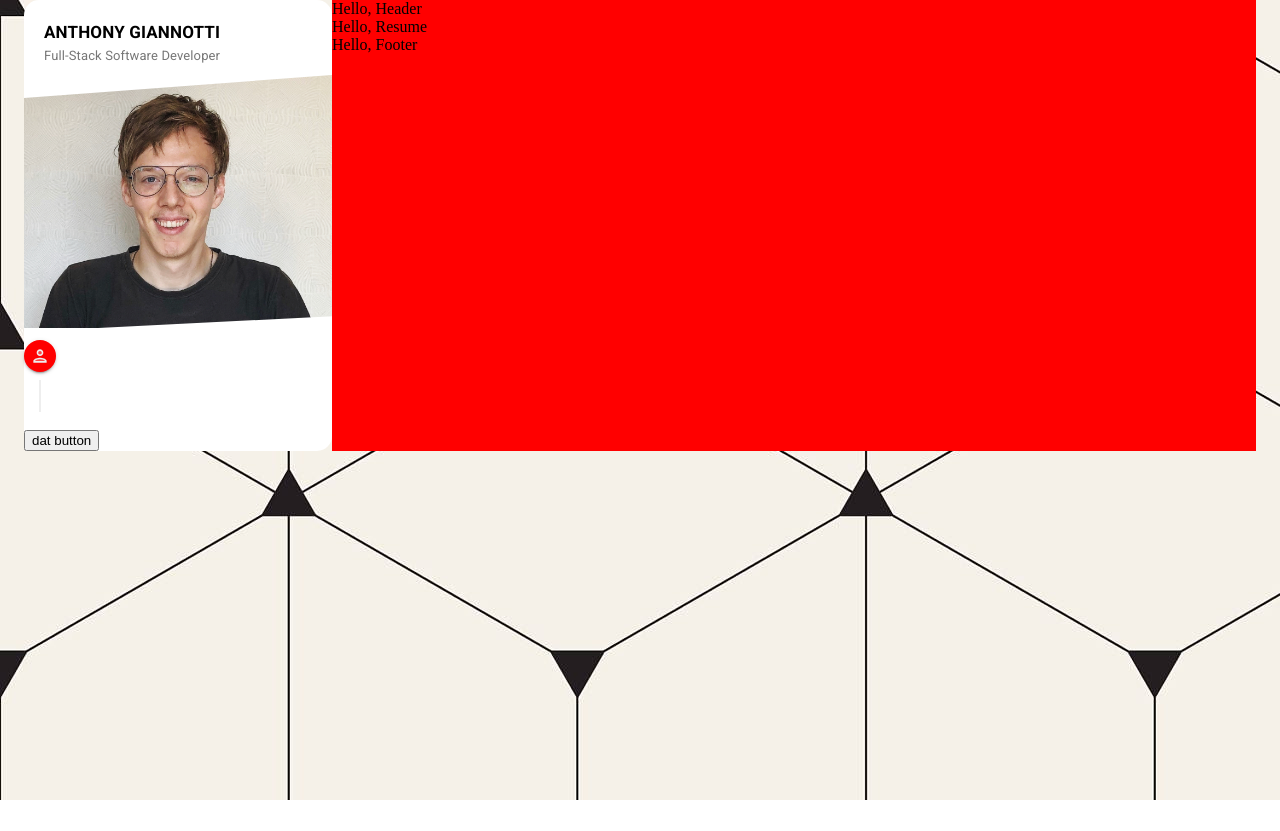
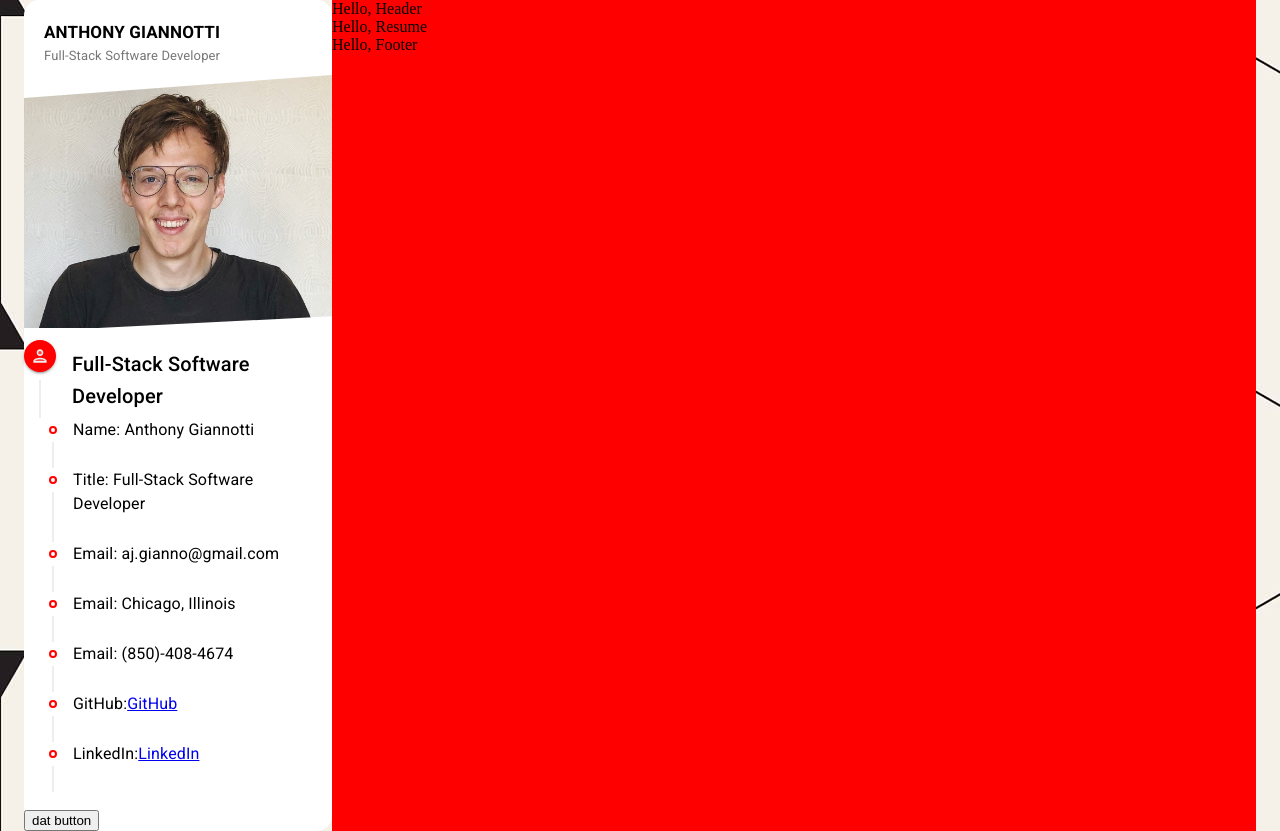
Before and after one commit to agiannotti/hello-portfolio, a React (Create React App) app: page / in a window 1280 px wide. Before the commit the page ends 800 px from the top, so only its background shows below. Built offline with nearby package versions, Linux system fonts and the light colour scheme.

Commit message:
map through object to populate bio

```diff
--- a/src/components/Profile/Profile.js
+++ b/src/components/Profile/Profile.js
@@ -4,9 +4,32 @@
 import React from 'react';
 
 import resumeData from '../../utils/resumeData';
-import BasicTimeline from '../Timeline/Timeline';
+import BasicTimeline, { CustomTimelineSeparator } from '../Timeline/Timeline';
 import face from './../../assets/images/soho-self-square.png';
 import PersonTwoToneIcon from '@material-ui/icons/PersonTwoTone';
+import TimelineItem from '@material-ui/lab/TimelineItem';
+import TimelineContent from '@material-ui/lab/TimelineContent';
+
+const CustomTimelineItem = ({ title, text, link }) => (
+  <TimelineItem>
+    <CustomTimelineSeparator />
+    <TimelineContent className='timeline_content'>
+      {link ? (
+        <Typography className='timelineItem_text'>
+          <span>{title}:</span>
+          <a href={link} target='_blank' rel='noreferrer'>
+            {text}
+          </a>
+        </Typography>
+      ) : (
+        <Typography className='timelineItem_text'>
+          {' '}
+          <span>{title}:</span> {text}
+        </Typography>
+      )}
+    </TimelineContent>
+  </TimelineItem>
+);
 
 const Profile = () => {
   return (
@@ -20,7 +43,21 @@
       </figure>
 
       <div className='profile_information'>
-        <BasicTimeline icon={<PersonTwoToneIcon />} />
+        <BasicTimeline icon={<PersonTwoToneIcon />} title={resumeData.title}>
+          <CustomTimelineItem title='Name' text={resumeData.name} />
+          <CustomTimelineItem title='Title' text={resumeData.title} />
+          <CustomTimelineItem title='Email' text={resumeData.email} />
+          <CustomTimelineItem title='Email' text={resumeData.address} />
+          <CustomTimelineItem title='Email' text={resumeData.phone} />
+
+          {Object.keys(resumeData.socials).map((key) => (
+            <CustomTimelineItem
+              title={key}
+              text={resumeData.socials[key].text}
+              link={resumeData.socials[key].link}
+            />
+          ))}
+        </BasicTimeline>
         <br />
         <button>dat button</button>
       </div>
--- a/src/utils/resumeData.js
+++ b/src/utils/resumeData.js
@@ -11,12 +11,12 @@
   phone: '(850)-408-4674',
 
   socials: {
-    gitHub: {
+    GitHub: {
       link: 'https://github.com/agiannotti',
       text: 'GitHub',
       icon: <GitHubIcon />,
     },
-    linkedIn: {
+    LinkedIn: {
       link: 'https://www.linkedin.com/in/agiannotti/',
       text: 'LinkedIn',
       icon: <LinkedInIcon />,
```
